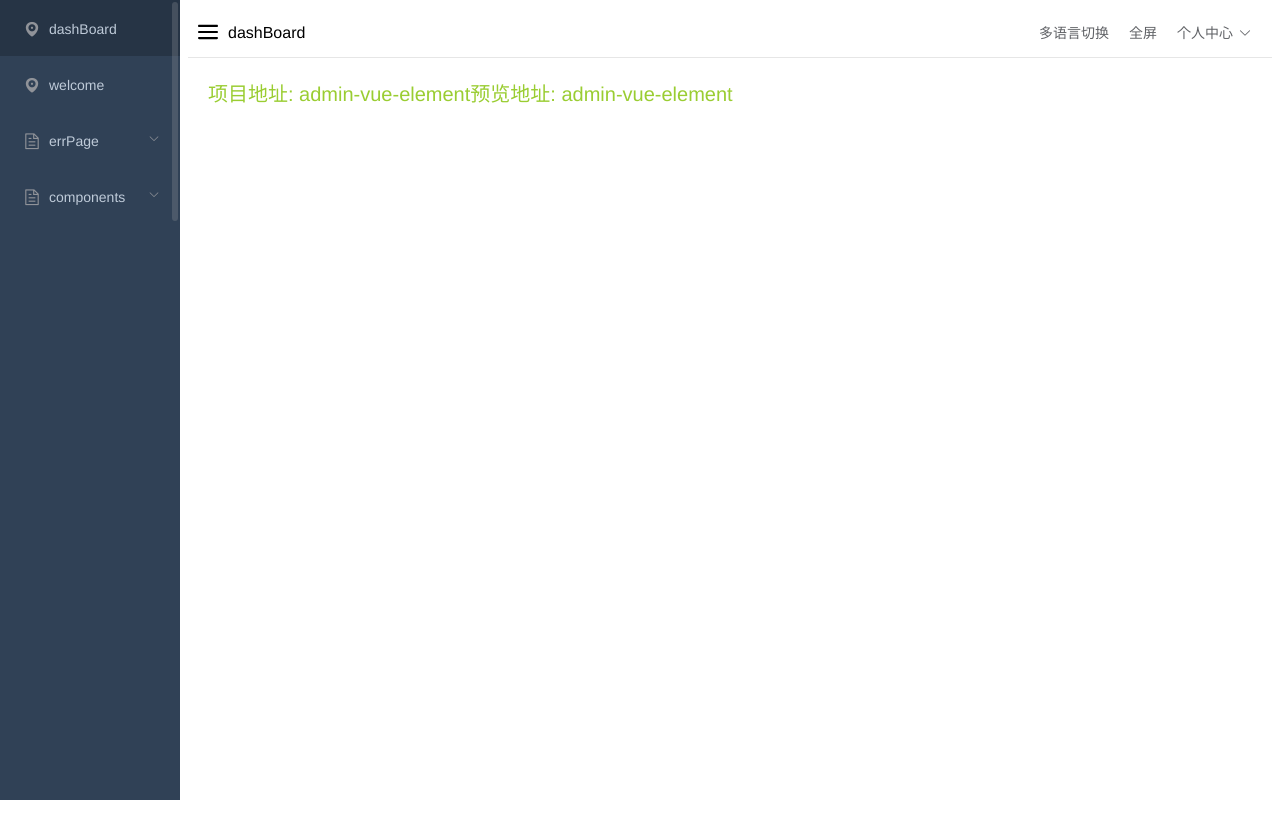
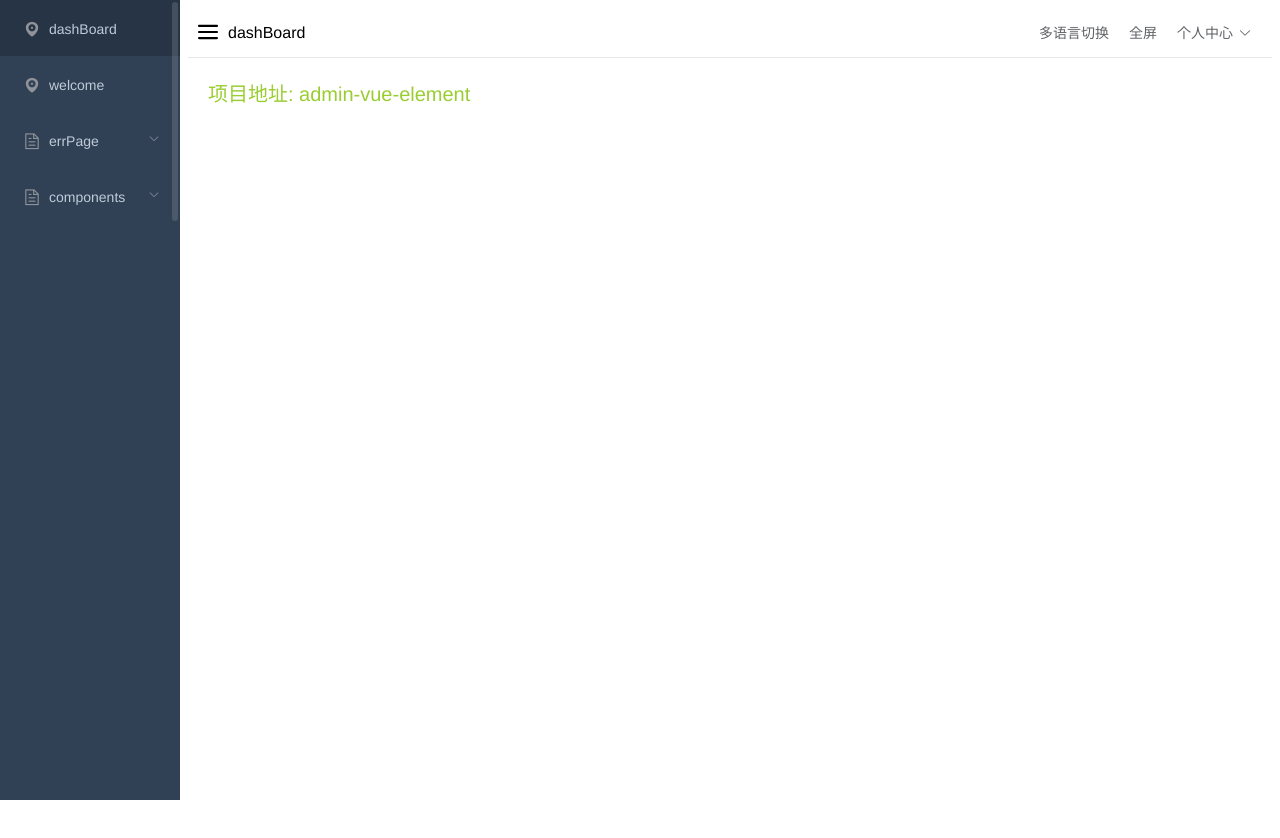
Before and after one commit to sayabc/admin-vue-element, a Vue app: page /#/dashBoard in a window 1280 px wide. Shown: the top 838 px of the page. Built offline with nearby package versions, Linux system fonts and the light colour scheme.

Commit message:
update old commit

```diff
--- a/src/views/dashboard/index.vue
+++ b/src/views/dashboard/index.vue
@@ -1,7 +1,6 @@
 <template>
   <div>
     <a href="https://github.com/sayabc/admin-vue-element" target="_black">项目地址: admin-vue-element</a>
-    <a href="https://sayabc.github.io/admin-vue-element/" target="_black">预览地址: admin-vue-element</a>
   </div>
 </template>
 
```
Also changed, not shown: 1 other file (tests, documents, lock files or other folders).
